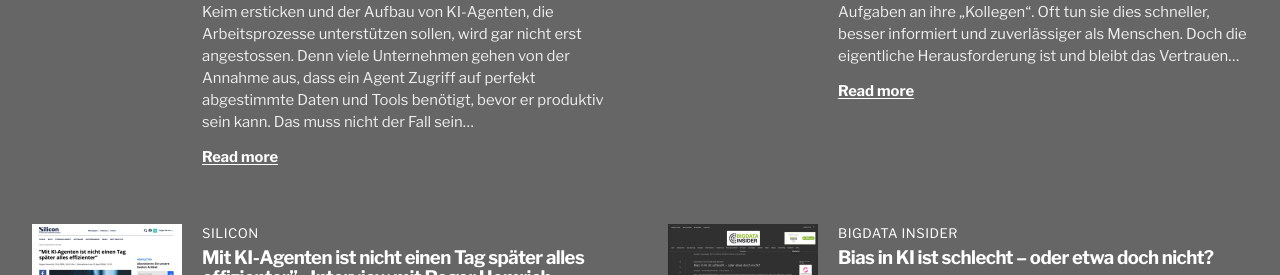
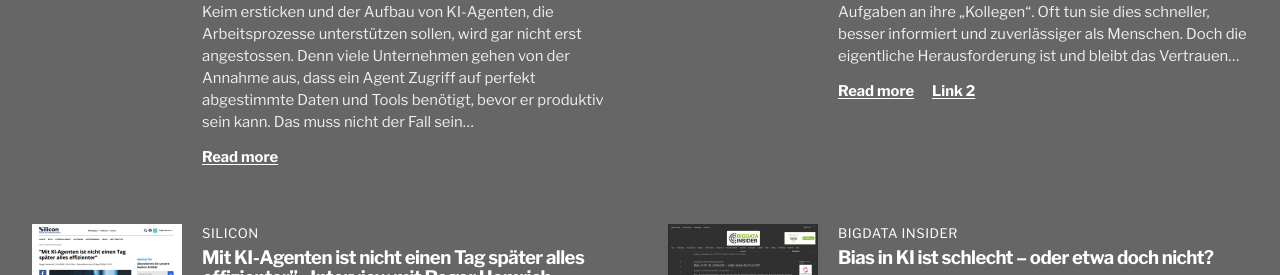
Before and after one commit to lacahelpme/mb, a Jekyll site: the page built from index.html, in a window 1280 px wide and 900 px high, scrolled down 4320 px. Shown: the part 178-453 px from the top of the window. Built offline with Jekyll 4.4.1, drawn with Linux system fonts in a browser that asks for light colours.

Commit message:
Update index.html

```diff
--- a/index.html
+++ b/index.html
@@ -219,11 +219,9 @@
     </div>
 
     <div class="publications-home-grid">
-      {% assign latest_publications = site.publications | sort: 'date' | reverse | slice: 0, 4 %}
-      {% for post in latest_publications %}
-      <a class="publication-home-card"
-         href="{% if post.external_url %}{{ post.external_url }}{% else %}{{ '/publications/' | relative_url }}{% endif %}"
-         {% if post.external_url %}target="_blank" rel="noopener noreferrer"{% endif %}>
+      {% assign featured_publications = site.publications | where: "featured", true | sort: "date" | reverse %}
+      {% for post in featured_publications limit: 4 %}
+      <article class="publication-home-card">
 
         <div class="publication-home-thumb">
           <img src="{{ post.cover | relative_url }}" alt="{{ post.alt }}">
@@ -235,13 +233,37 @@
           {% endif %}
 
           <h3 class="publication-home-title">{{ post.title }}</h3>
+
+          {% if post.date %}
           <p class="publication-home-date">{{ post.date | date: "%-d %B %Y" }}</p>
+          {% endif %}
+
+          {% if post.excerpt %}
           <p class="publication-home-excerpt">{{ post.excerpt }}</p>
+          {% endif %}
 
-          <p class="publication-home-readmore">Read more</p>
+          <div class="publication-home-links">
+            {% if post.link_1_url and post.link_1_url != "" %}
+              <a class="publication-home-readmore"
+                 href="{{ post.link_1_url }}"
+                 target="_blank"
+                 rel="noopener noreferrer">
+                {{ post.link_1_label }}
+              </a>
+            {% endif %}
+
+            {% if post.link_2_url and post.link_2_url != "" %}
+              <a class="publication-home-readmore"
+                 href="{{ post.link_2_url }}"
+                 target="_blank"
+                 rel="noopener noreferrer">
+                {{ post.link_2_label }}
+              </a>
+            {% endif %}
+          </div>
         </div>
 
-      </a>
+      </article>
       {% endfor %}
     </div>
   </div>
```
